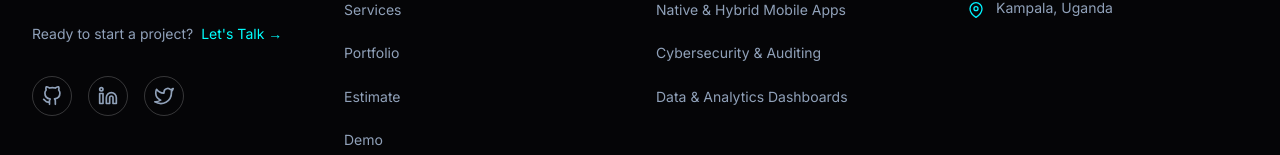
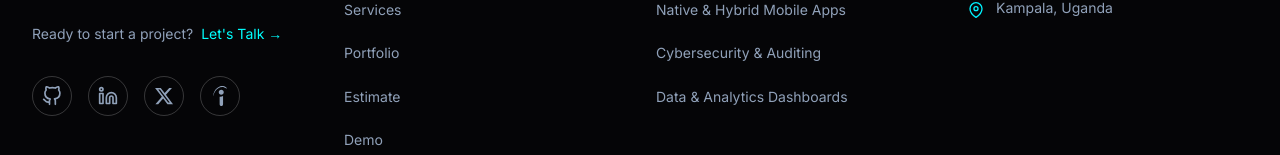
Before and after one commit to princempunga/NovaCoreTechnology, a React (Vite) app: page / in a window 1280 px wide. Shown: the part 9214-9369 px from the top of the page. Built offline with nearby package versions, Linux system fonts and the light colour scheme; no server answers.

Commit message:
Update footer social links with LinkedIn, X, and Indeed profiles

```diff
--- a/src/components/Footer.jsx
+++ b/src/components/Footer.jsx
@@ -1,8 +1,10 @@
 import React from 'react'
 import { Link } from 'react-router-dom'
 import {
-  FiGithub, FiLinkedin, FiTwitter, FiMail, FiPhone, FiMapPin
+  FiGithub, FiLinkedin, FiMail, FiPhone, FiMapPin
 } from 'react-icons/fi'
+import { FaXTwitter } from 'react-icons/fa6'
+import { SiIndeed } from 'react-icons/si'
 import { HiLockClosed, HiCheckCircle } from 'react-icons/hi'
 import { useTranslation } from 'react-i18next'
 
@@ -49,8 +51,9 @@ export default function Footer() {
             <div className="flex items-center gap-4">
               {[
                 { icon: <FiGithub />, label: 'GitHub', href: 'https://github.com/princempunga' },
-                { icon: <FiLinkedin />, label: 'LinkedIn', href: '#' },
-                { icon: <FiTwitter />, label: 'Twitter', href: '#' },
+                { icon: <FiLinkedin />, label: 'LinkedIn', href: 'https://www.linkedin.com/in/princempunga' },
+                { icon: <FaXTwitter />, label: 'X', href: 'https://x.com/princempunga' },
+                { icon: <SiIndeed />, label: 'Indeed', href: 'https://www.indeed.com/me/princempunga' },
               ].map((social, i) => (
                 <a
                   key={i}
```
